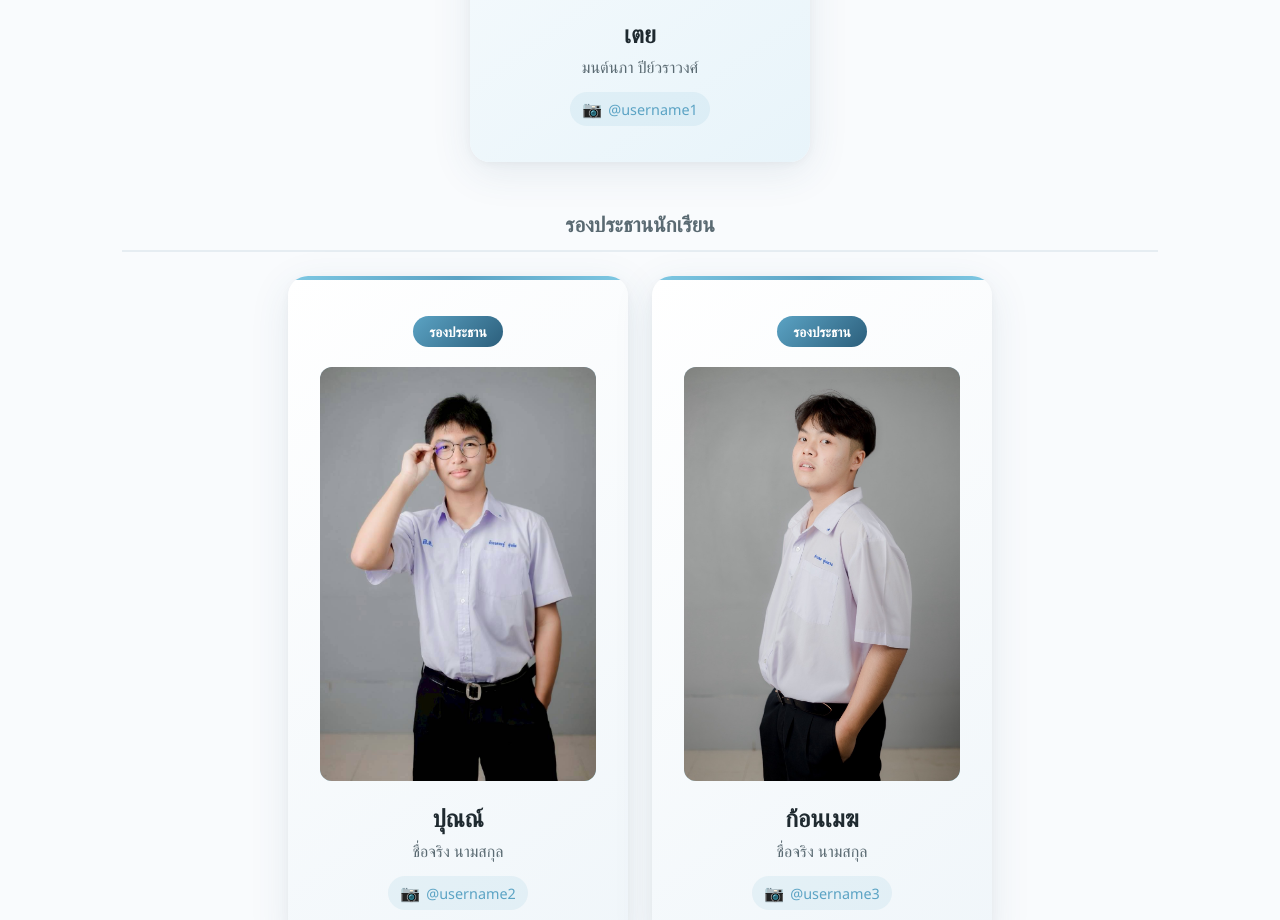
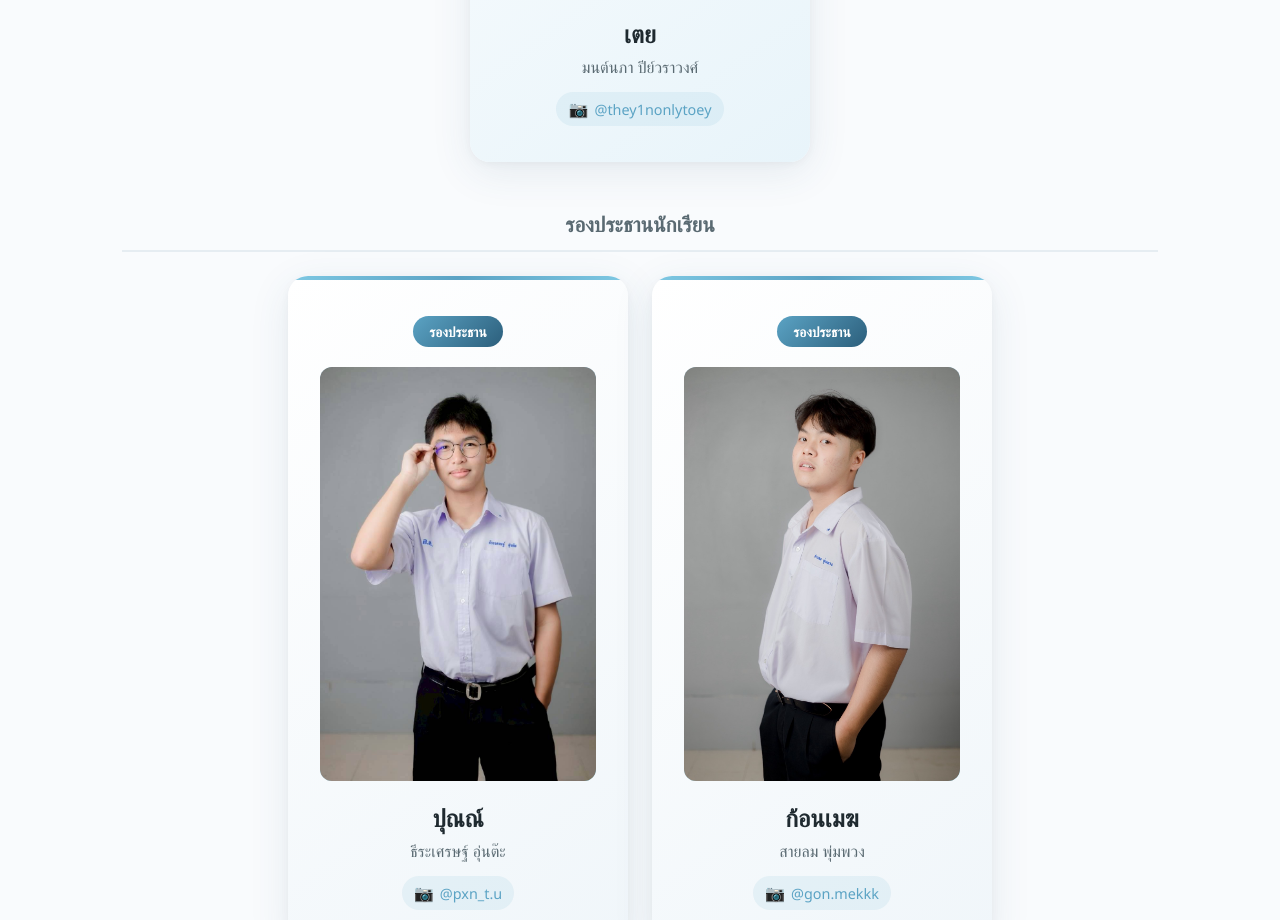
Before and after one commit to PUNteerased/UDDoubleD, a plain HTML site: page member.html in a window 1280 px wide. Shown: the part 792-1712 px from the top of the page. Drawn offline with Linux system fonts and the light colour scheme.

Commit message:
update member

```diff
--- a/member.html
+++ b/member.html
@@ -48,7 +48,7 @@
                data-position="ประธานนักเรียน"
                data-birthday="XX/XX/XXXX"
                data-class="ม.4/X"
-               data-ig="username1"
+               data-ig="they1nonlytoey"
                data-photo="image/member/เตย.jpg">
             <div class="member-card__badge">★ ประธานนักเรียน</div>
             <div class="member-card__photo">
@@ -58,8 +58,8 @@
             <div class="member-card__info">
               <h3 class="member-card__nickname">เตย</h3>
               <p class="member-card__fullname">มนต์นภา ปีย์วราวงศ์</p>
-              <a class="member-card__ig" href="https://instagram.com/username1" target="_blank" rel="noopener" onclick="event.stopPropagation()">
-                <span class="ig-icon">📷</span> @username1
+              <a class="member-card__ig" href="https://www.instagram.com/they1nonlytoey/" target="_blank" rel="noopener" onclick="event.stopPropagation()">
+                <span class="ig-icon">📷</span> @they1nonlytoey
               </a>
             </div>
           </div>
@@ -70,11 +70,11 @@
         <div class="members-grid members-grid--2">
           <div class="member-card member-card--vice"
                data-nickname="ปุณณ์"
-               data-fullname="ชื่อจริง นามสกุล"
+               data-fullname="ธีระเศรษฐ์ อุ่นต๊ะ"
                data-position="รองประธานนักเรียน"
                data-birthday="XX/XX/XXXX"
-               data-class="ม.X/X"
-               data-ig="username2"
+               data-class="ม.4/6"
+               data-ig="pxn_t.u"
                data-photo="image/member/ปุณณ์.jpg">
             <div class="member-card__badge">รองประธาน</div>
             <div class="member-card__photo">
@@ -83,20 +83,20 @@
             </div>
             <div class="member-card__info">
               <h3 class="member-card__nickname">ปุณณ์</h3>
-              <p class="member-card__fullname">ชื่อจริง นามสกุล</p>
-              <a class="member-card__ig" href="https://instagram.com/username2" target="_blank" rel="noopener" onclick="event.stopPropagation()">
-                <span class="ig-icon">📷</span> @username2
+              <p class="member-card__fullname">ธีระเศรษฐ์ อุ่นต๊ะ</p>
+              <a class="member-card__ig" href="https://www.instagram.com/pxn_t.u/" target="_blank" rel="noopener" onclick="event.stopPropagation()">
+                <span class="ig-icon">📷</span> @pxn_t.u
               </a>
             </div>
           </div>
 
           <div class="member-card member-card--vice"
                data-nickname="ก้อนเมฆ"
-               data-fullname="ชื่อจริง นามสกุล"
+               data-fullname="สายลม พุ่มพวง"
                data-position="รองประธานนักเรียน"
                data-birthday="XX/XX/XXXX"
-               data-class="ม.X/X"
-               data-ig="username3"
+               data-class="ม.4/10"
+               data-ig="gon.mekkk"
                data-photo="image/member/ก้อนเมฆ.jpg">
             <div class="member-card__badge">รองประธาน</div>
             <div class="member-card__photo">
@@ -105,9 +105,9 @@
             </div>
             <div class="member-card__info">
               <h3 class="member-card__nickname">ก้อนเมฆ</h3>
-              <p class="member-card__fullname">ชื่อจริง นามสกุล</p>
-              <a class="member-card__ig" href="https://instagram.com/username3" target="_blank" rel="noopener" onclick="event.stopPropagation()">
-                <span class="ig-icon">📷</span> @username3
+              <p class="member-card__fullname">สายลม พุ่มพวง</p>
+              <a class="member-card__ig" href="https://www.instagram.com/gon.mekkk/" target="_blank" rel="noopener" onclick="event.stopPropagation()">
+                <span class="ig-icon">📷</span> @gon.mekkk
               </a>
             </div>
           </div>
```
